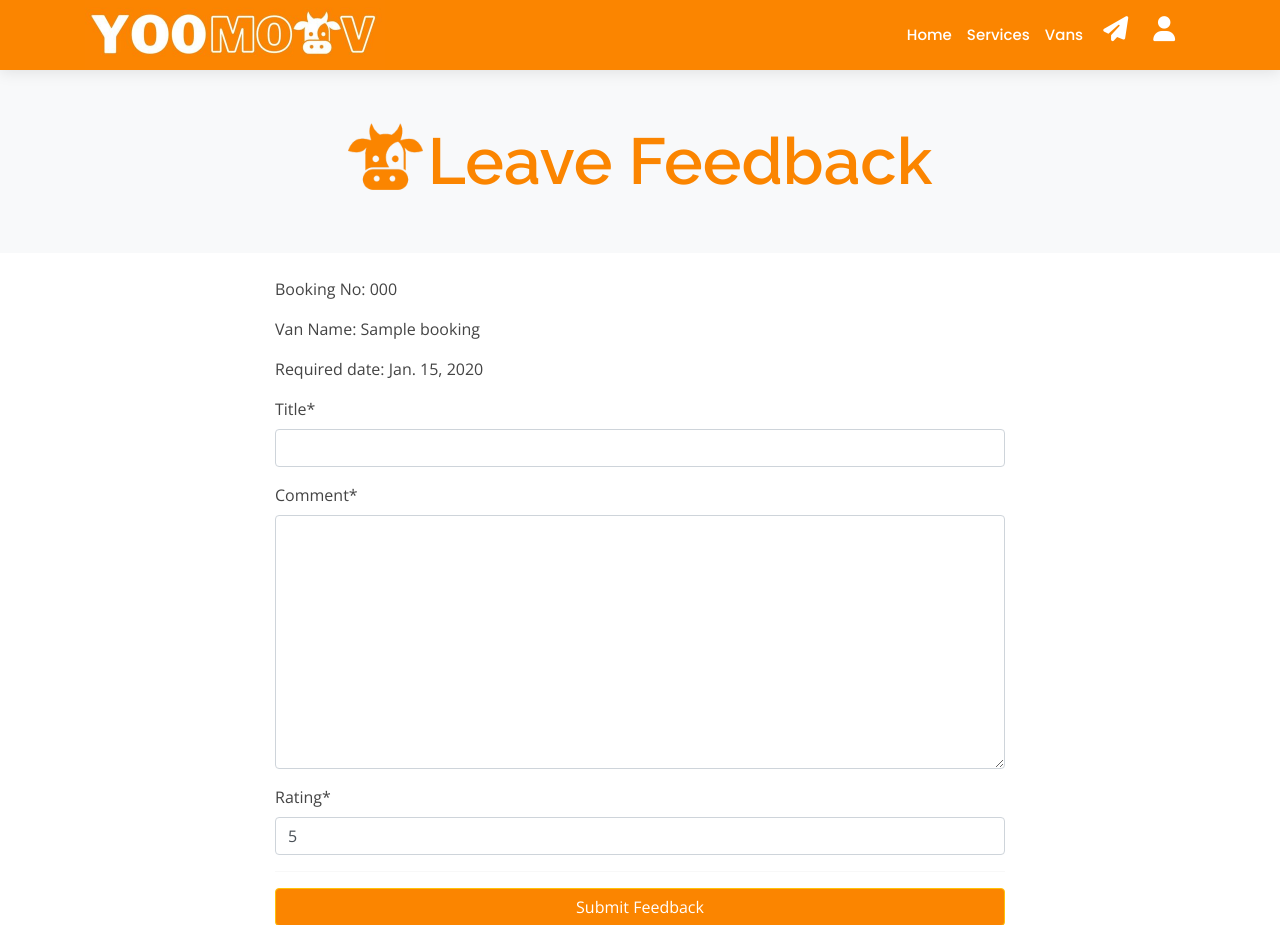
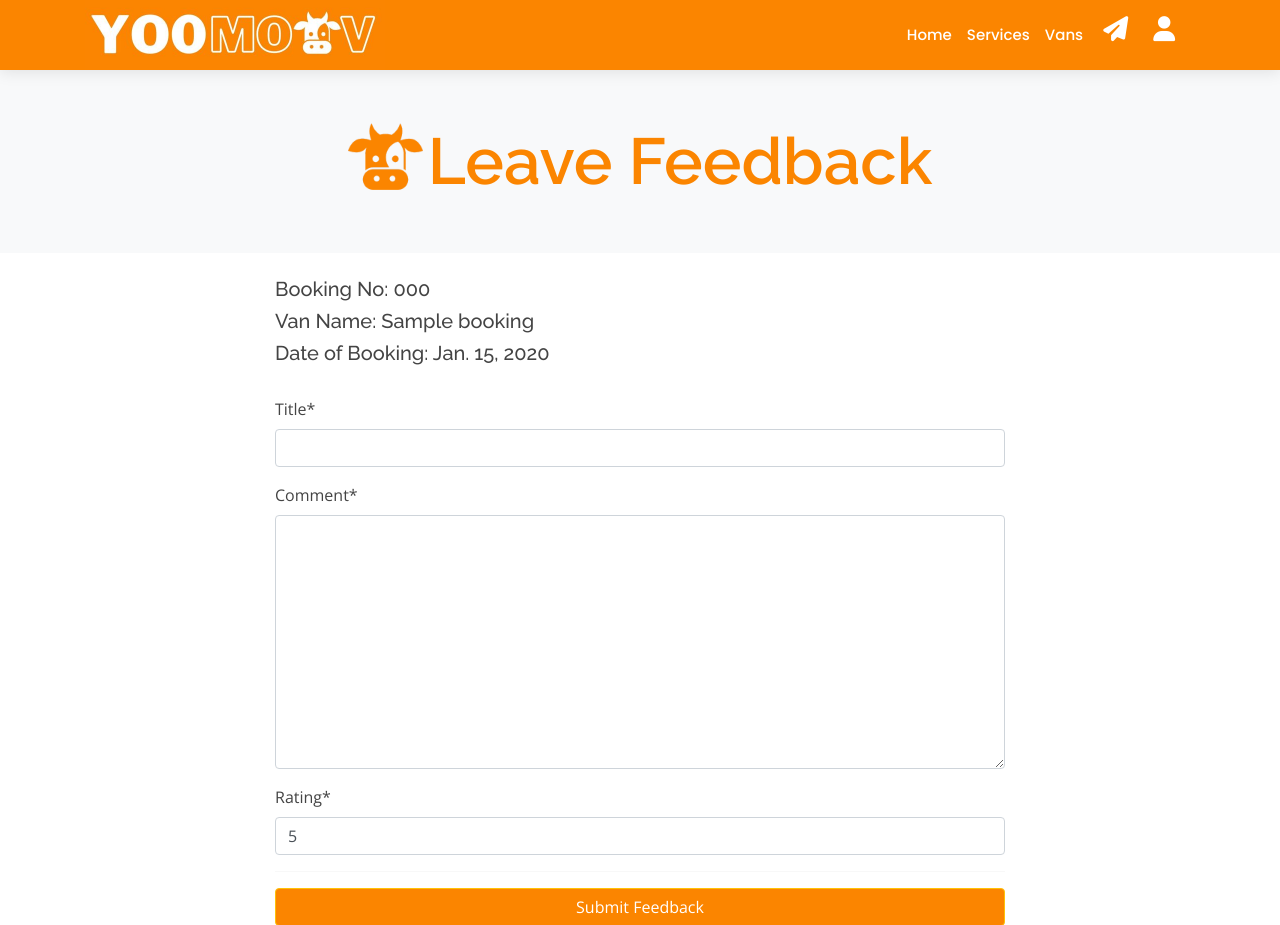
Before and after one commit to rstan-dev/pp4-yoomoov, a Django app: page /leave_feedback/1 in a window 1280 px wide. Shown: the top 925 px of the page. Run offline with Django 3.2, Linux system fonts and the light colour scheme; tables that the repository leaves empty hold one stand-in row (values such as "Sample post"); some libraries are stand-ins or nearby versions.

Commit message:
fix: update font size on leave_feedback page

```diff
--- a/templates/leave_feedback.html
+++ b/templates/leave_feedback.html
@@ -23,9 +23,10 @@
                 <div class="col-md-8 offset-md-2">
                     <form action="" method="POST">
                         {% csrf_token %}
-                        <p>Booking No: {{ booking.booking_number }}</p>
-                        <p>Van Name: {{ booking.van_name }}</p>
-                        <p>Required date: {{ booking.date_required }}</p>
+                        <h5>Booking No: {{ booking.booking_number }}</h5>
+                        <h5>Van Name: {{ booking.van_name }}</h5>
+                        <h5>Date of Booking: {{ booking.date_required }}</h5>
+                        <br>
                         {{ form|crispy }}
 
                         <hr>
```
